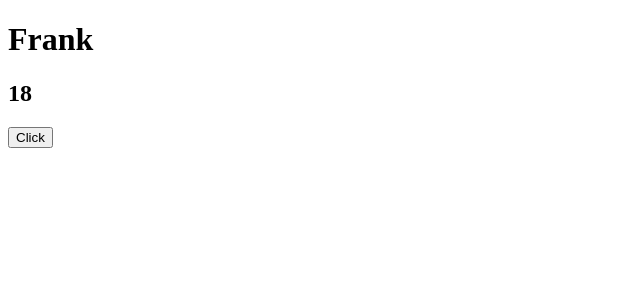
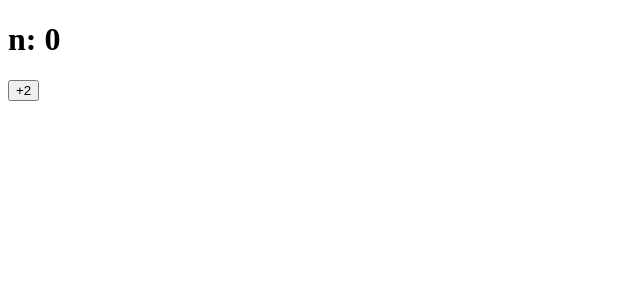
Before and after one commit to codingories/react-restudy, a React (Create React App) app: page / in a window 1280 px wide. Shown: the top 300 px of the page, without its empty margins (0-640 px from the left). Built offline with nearby package versions, Linux system fonts and the light colour scheme.

Commit message:
setN接收函数

```diff
--- a/src/index.js
+++ b/src/index.js
@@ -2,17 +2,20 @@ import React, {useState} from "react";
 import ReactDOM from "react-dom";
 
 function App() {
-  const [user,setUser] = useState({name:'Frank', age: 18})
+  const [n,setN] = useState(0)
+  // 写成函数js引擎不会立即解析，减少多余的计算过程, 用处不大，多算一次影响不大
   const onClick = ()=>{
-    setUser({
-      name: 'Jack'
-    })
+    // setN(n+1);
+    // setN(n+2);
+    // n 不能+3,而是+2
+    setN(i=>i+1);
+    setN(i=>i+2);
+    // 这样写就能+3,传一个操作,set里面优先使用函数,除非下面不能用再用上面的写法
   }
   return (
     <div className="App">
-      <h1>{user.name}</h1>
-      <h2>{user.age}</h2>
-      <button onClick={onClick}>Click</button>
+      <h1>n: {n}</h1>
+      <button onClick={onClick}>+2</button>
     </div>
   );
 }
```
